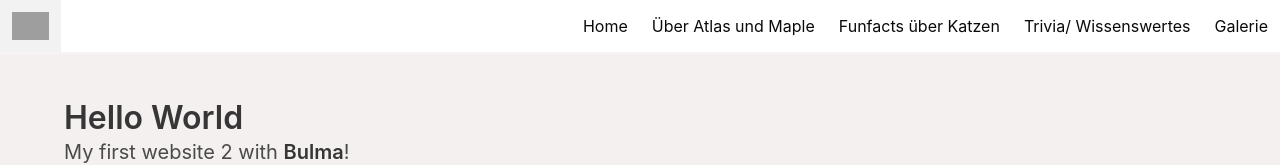
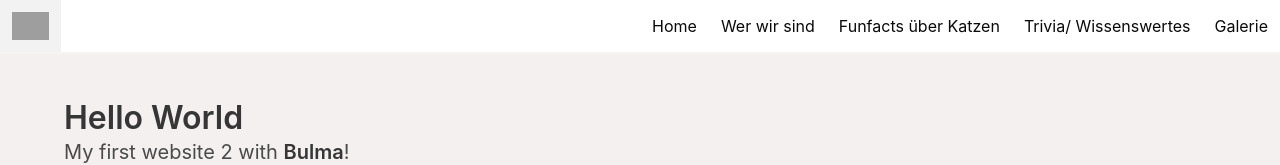
Before and after one commit to sarah-die/all-about-cats, a Next.js app: page / in a window 1280 px wide. Shown: the top 165 px of the page. Built offline with nearby package versions, Linux system fonts and the light colour scheme; grey boxes are pictures that could not be loaded.

Commit message:
Add comments

```diff
--- a/src/components/NavBar.tsx
+++ b/src/components/NavBar.tsx
@@ -53,8 +53,8 @@ export const NavBar = () => {
           <a className="navbar-item" href={"/"}>
             Home
           </a>
-          <a className="navbar-item" href={"/facts"}>
-            Über Atlas und Maple
+          <a className="navbar-item" href={"/introduction"}>
+            Wer wir sind
           </a>
           <a className="navbar-item" href={"/funfacts"}>
             Funfacts über Katzen
@@ -62,7 +62,7 @@ export const NavBar = () => {
           <a className="navbar-item" href={"/knowledge"}>
             Trivia/ Wissenswertes
           </a>
-          <a className="navbar-item" href={"/pictures"}>
+          <a className="navbar-item" href={"/gallery"}>
             Galerie
           </a>
         </div>
--- a/src/pages/index.tsx
+++ b/src/pages/index.tsx
@@ -8,9 +8,10 @@ export default function Home() {
 
   return (
     <Layout home>
-      <main>
+      <main id="home">
         <section className="section">
           <div className="container">
+            {/*ab hier sollten nur die einzelnen komponenten <Mykomponente /> stehen ToDo*/}
             <h1 className="title">Hello World</h1>
             <p className="subtitle">
               My first website 2 with <strong>Bulma</strong>!
```
